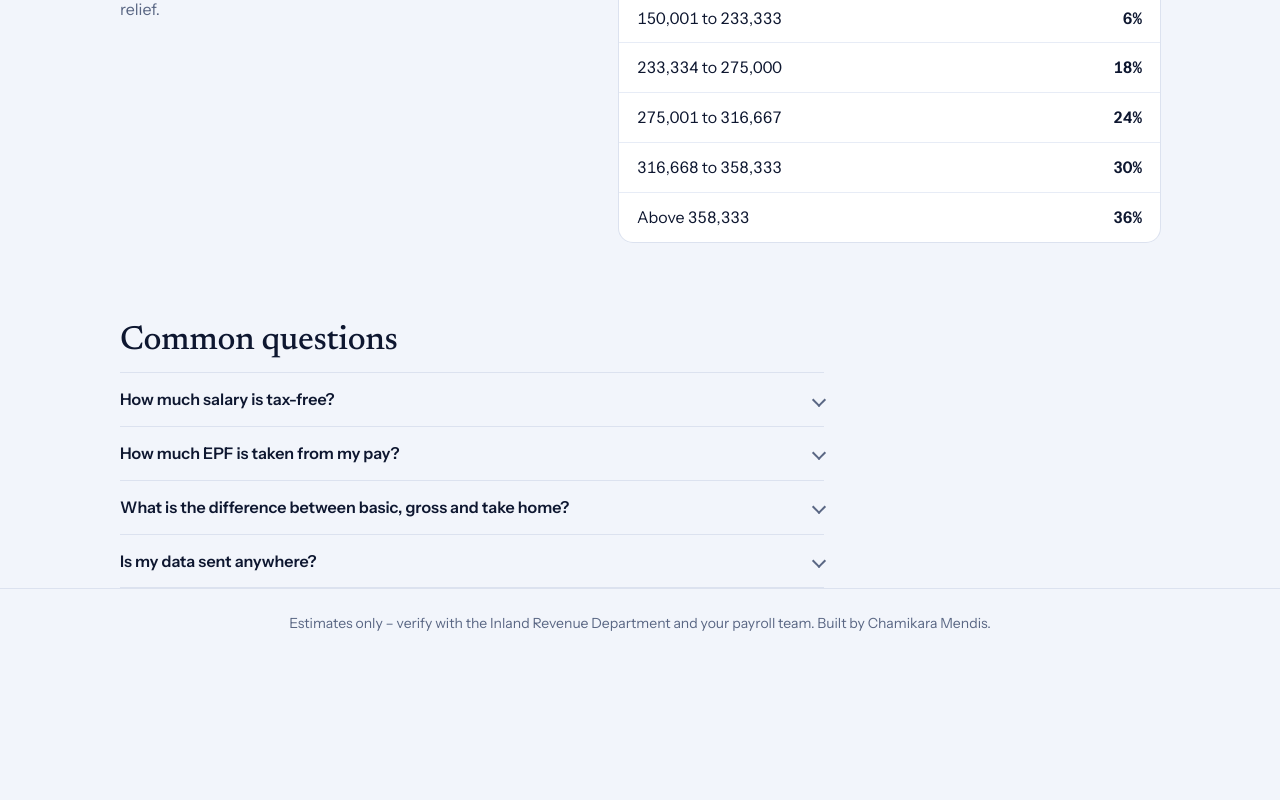
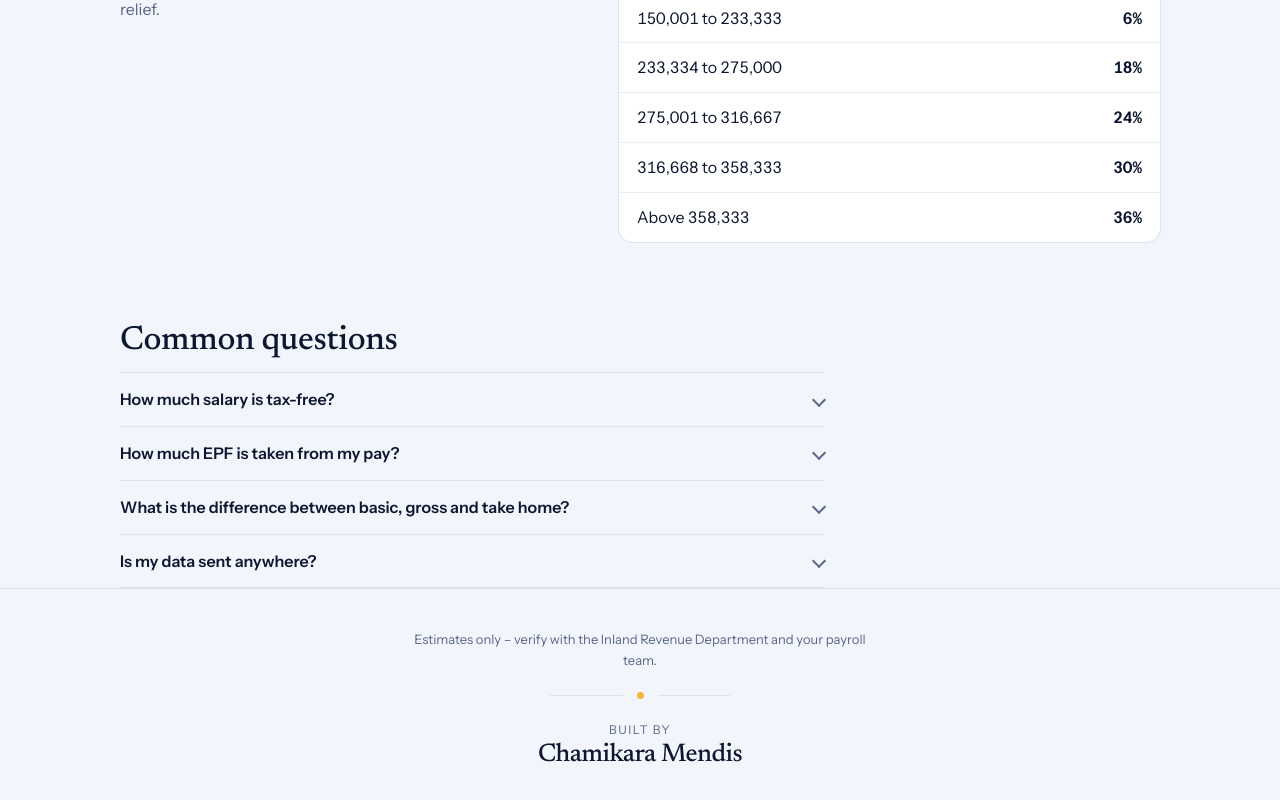
Before and after one commit to chami98/takeHome, a Next.js app: page / in a window 1280 px wide. Shown: the part 1929-2729 px from the top of the page. Before the commit the page ends 2588 px from the top, so only its background shows below. Built offline with nearby package versions, Linux system fonts and the light colour scheme.

Commit message:
Redesign footer attribution with typographic treatment

```diff
--- a/app/globals.css
+++ b/app/globals.css
@@ -110,7 +110,15 @@ h2 { font:500 clamp(1.6rem,3.5vw,2.1rem)/1.15 var(--serif); margin:0 0 12px; let
 .bands th, .bands td { padding:12px 18px; text-align:left; border-bottom:1px solid var(--track); } .bands th { background:var(--track); font-size:.875rem; }
 .bands th:last-child, .bands td:last-child { text-align:right; font-weight:600; } .bands tr:last-child td { border-bottom:0; }
 .faq { margin-top:80px; max-width:44rem; } .faq .acc:last-child { border-bottom:1px solid var(--line); }
-footer { text-align:center; color:var(--mut); font-size:.875rem; padding:24px; border-top:1px solid var(--line); }
+footer { border-top:1px solid var(--line); padding:40px 20px 36px; }
+.footer-inner { max-width:1080px; margin:0 auto; display:flex; flex-direction:column; align-items:center; gap:22px; }
+.footer-disclaimer { color:var(--mut); font-size:.8125rem; text-align:center; max-width:56ch; margin:0; }
+.footer-divider { display:flex; align-items:center; gap:14px; width:180px; }
+.footer-divider::before,.footer-divider::after { content:''; flex:1; height:1px; background:var(--line); }
+.footer-divider i { width:7px; height:7px; border-radius:50%; background:var(--gold); flex:none; }
+.footer-built { display:flex; flex-direction:column; align-items:center; gap:3px; }
+.footer-by { font-size:.75rem; color:var(--mut); text-transform:uppercase; letter-spacing:.12em; }
+.footer-name { font:500 1.6rem var(--serif); letter-spacing:-.02em; color:var(--ink); }
 
 @media (prefers-reduced-motion:reduce){ html{scroll-behavior:auto;} * { transition:none !important; } }
 /* payslip */
--- a/app/layout.tsx
+++ b/app/layout.tsx
@@ -33,7 +33,16 @@ export default function RootLayout({ children }: { children: React.ReactNode })
           <ThemeToggle />
         </header>
         {children}
-        <footer>Estimates only – verify with the Inland Revenue Department and your payroll team. Built by Chamikara Mendis.</footer>
+        <footer>
+          <div className="footer-inner">
+            <p className="footer-disclaimer">Estimates only – verify with the Inland Revenue Department and your payroll team.</p>
+            <div className="footer-divider" aria-hidden="true"><i /></div>
+            <div className="footer-built">
+              <span className="footer-by">Built by</span>
+              <span className="footer-name">Chamikara Mendis</span>
+            </div>
+          </div>
+        </footer>
       </body>
     </html>
   );
```
